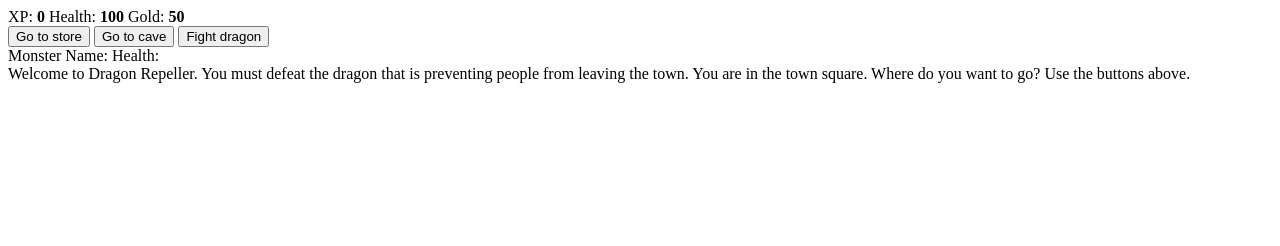
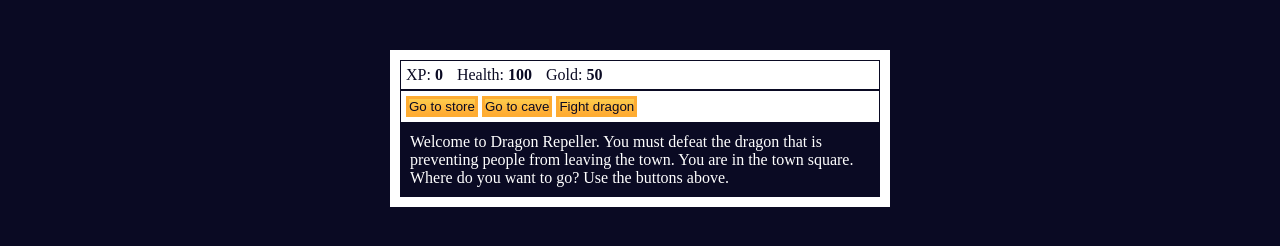
Before and after one commit to AbdallahBenj/Role-playing-game, a plain HTML site: page index.html in a window 1280 px wide. Drawn offline with Linux system fonts and the light colour scheme.

Commit message:
Update link in index and README

```diff
--- a/index.html
+++ b/index.html
@@ -3,7 +3,7 @@
 
 <head>
   <meta charset="utf-8">
-  <link rel="stylesheet" href="./rpg-dragon-repeller-styles.css">
+  <link rel="stylesheet" href="./styles.css">
   <title>RPG - Dragon Repeller</title>
   <!-- Role Playing Game -->
 </head>
@@ -29,7 +29,7 @@
       the town square. Where do you want to go? Use the buttons above.
     </div>
   </div>
-  <script src="./rpg-dragon-repeller-script.js"></script>
+  <script src="./script.js"></script>
 </body>
 
 </html>
```
Also changed, not shown: 1 other file.
